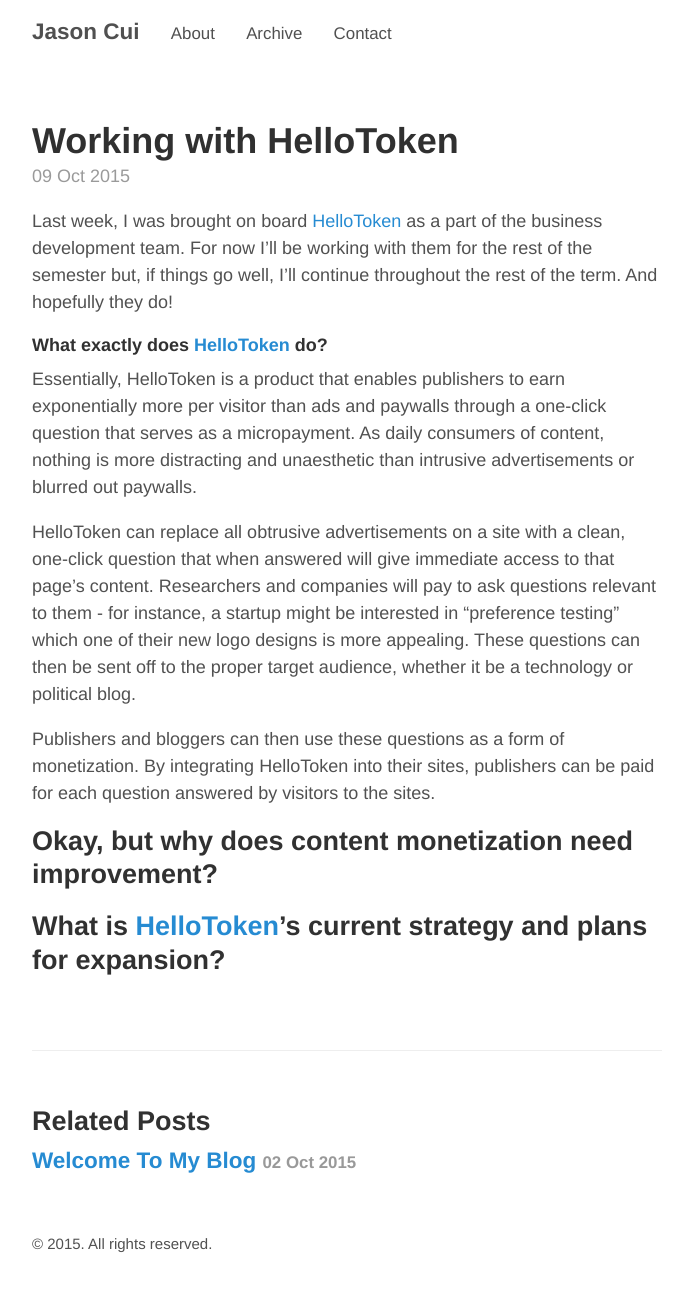
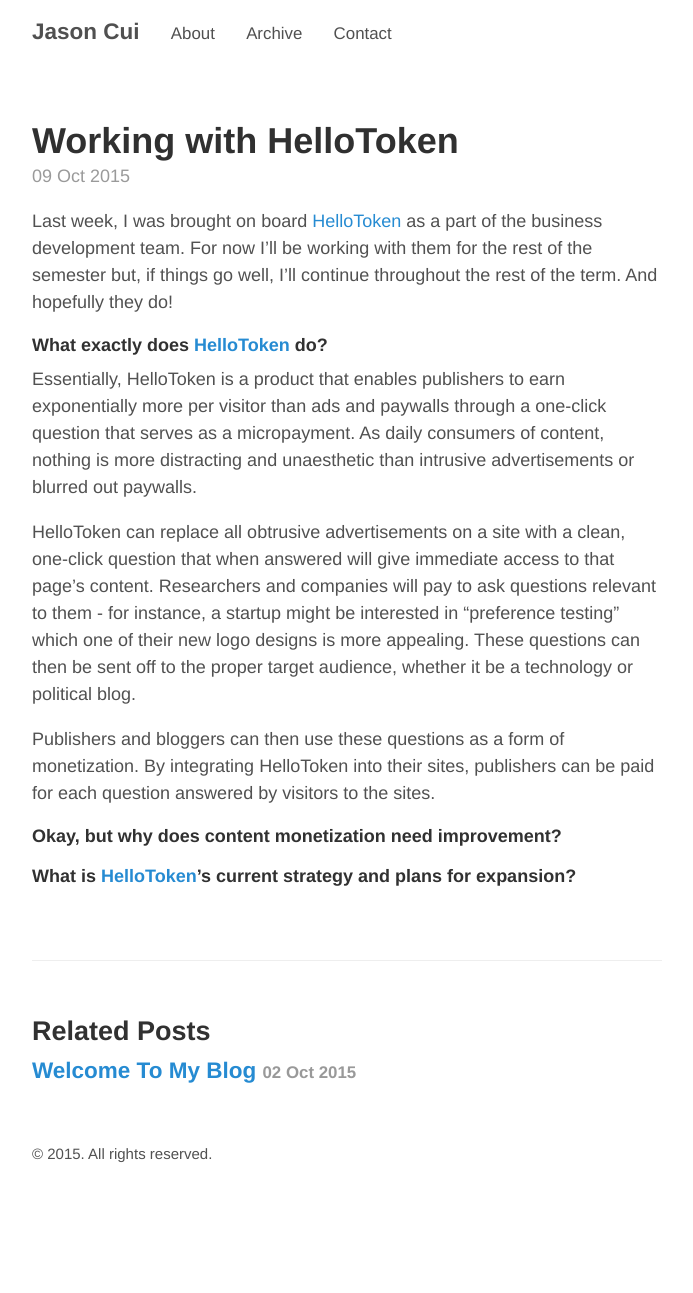
Before and after one commit to jasoncui/jasoncui.github.io, a Jekyll site: the page built from _posts/2015-10-09-working-with-hellotoken.md, in a window 1280 px wide. Shown: the whole page, without its empty margins (293-986 px from the left). Built offline with Jekyll 4.4.1, drawn with Linux system fonts in a browser that asks for light colours; after the commit the page ends 1203 px from its top, so only the background shows below that.

Commit message:
updated headers

```diff
--- a/_posts/2015-10-09-working-with-hellotoken.md
+++ b/_posts/2015-10-09-working-with-hellotoken.md
@@ -13,6 +13,6 @@
 
 Publishers and bloggers can then use these questions as a form of monetization. By integrating HelloToken into their sites, publishers can be paid for each question answered by visitors to the sites.
 
-## Okay, but why does content monetization need improvement?
+#### Okay, but why does content monetization need improvement?
 
-## What is [HelloToken](http://www.hellotoken.com)'s current strategy and plans for expansion?
+#### What is [HelloToken](http://www.hellotoken.com)'s current strategy and plans for expansion?
```
